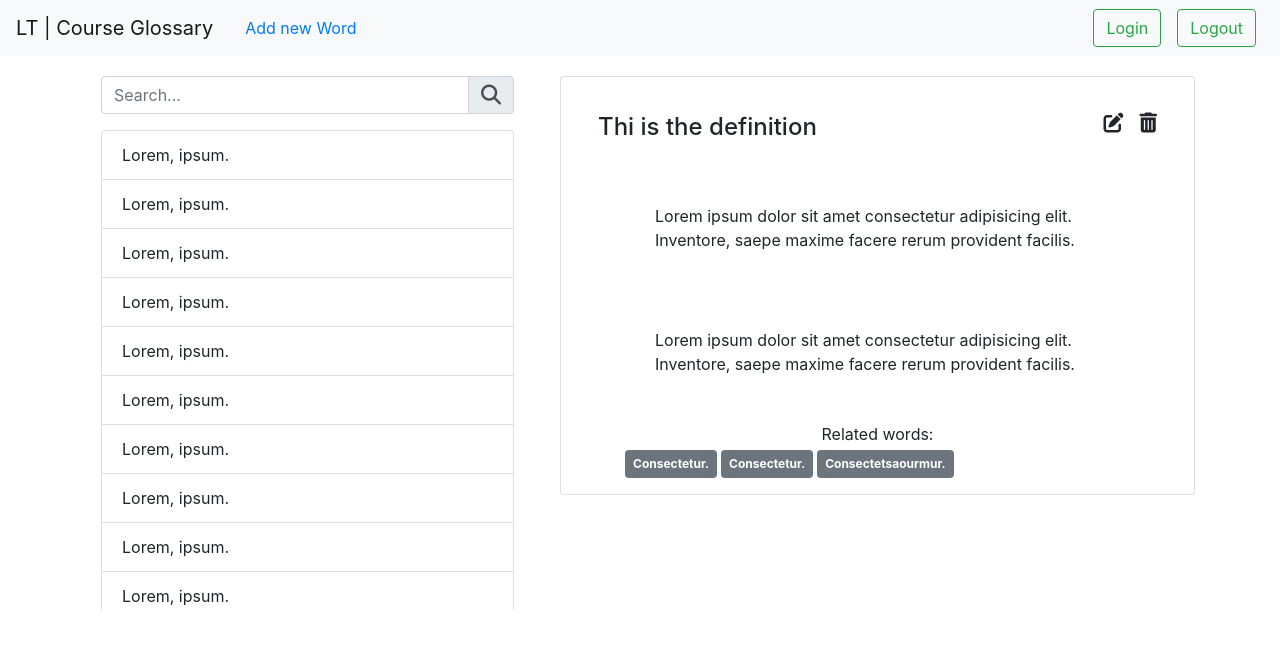
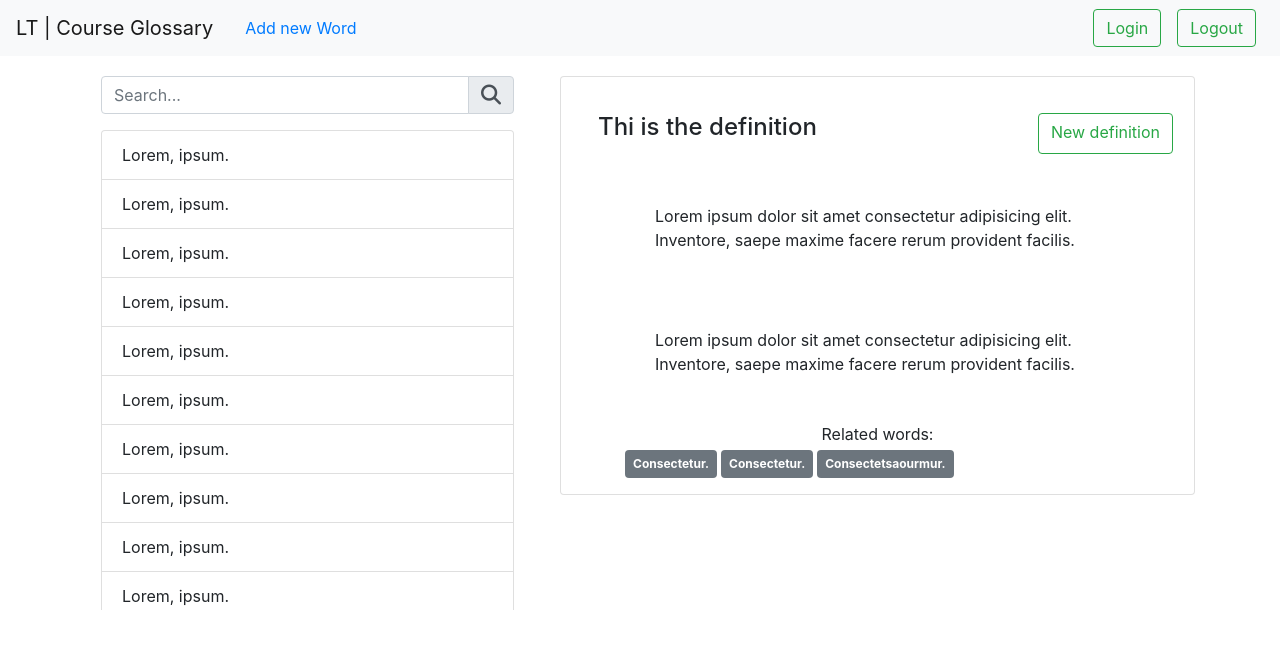
Before and after one commit to sharopcha/wikidic, a React (Create React App) app in the folder client/: page / in a window 1280 px wide. Shown: the top 648 px of the page. Built offline with nearby package versions, Linux system fonts and the light colour scheme.

Commit message:
add new definition modal

```diff
--- /dev/null
+++ b/client/src/components/AddNewDefinition.js
@@ -0,0 +1,30 @@
+import React, { useState, useEffect } from "react";
+
+export default function AddNewDefinition(props) {
+  const [modal, setModal] = useState(false);
+
+  useEffect(
+    () => {
+      setModal(props.modal);
+    }
+    //   es-lint-disable-next-line
+  );
+
+  return (
+    <div className={modal ? "" : "d-none"}>
+      <div className="form-group mb-2">
+        <label>Add new definition</label>
+        <textarea
+          name="definition"
+          cols="10"
+          rows="5"
+          className="form-control"
+        ></textarea>
+      </div>
+      <button className="btn btn-secondary m-2">Cancel</button>
+      <button className="btn btn-primary m-2 tex-align-righ" type="submit">
+        Submit
+      </button>
+    </div>
+  );
+}
--- a/client/src/components/Word.js
+++ b/client/src/components/Word.js
@@ -1,17 +1,29 @@
-import React from "react";
+import React, { useState } from "react";
+import AddNewDefinition from "./AddNewDefinition";
 
 export default function Word() {
+  const [modal, setModal] = useState(false);
+
+  const toggle = () => setModal(!modal);
+
   return (
     <div className="pt-3">
       <div className="card p-3">
         <div className="card-body row">
           <h4 className="card-title ml-3">Thi is the definition</h4>
-          {/* <a className="btn btn-outline-success text-right ml-auto">
+          {/* TO DO
+            Need to be inplemented when user authenticated
+          */}
+          <a
+            onClick={toggle}
+            className="btn btn-outline-success text-right ml-auto"
+          >
             New definition
-          </a> */}
-          <i className="fas fa-edit text-right ml-auto mr-3"></i>
-          <i className="fas fa-trash-alt   mr-3"></i>
+          </a>
+          {/* <i className="fas fa-edit text-right ml-auto mr-3"></i>
+          <i className="fas fa-trash-alt   mr-3"></i> */}
         </div>
+        <AddNewDefinition modal={modal} />
         <div className="definition ml-5 mb-3">
           <div className="card-body">
             <div className="card-text">
```
